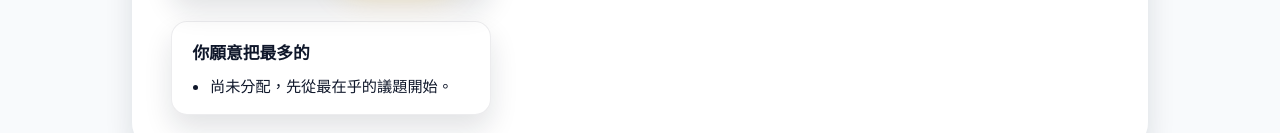
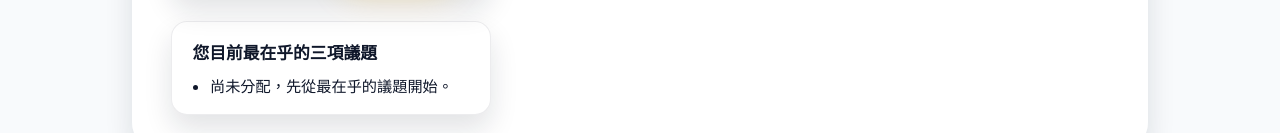
Before and after one commit to slushie1122/Quadratic-Voting, a website with bundled scripts: page index.html in a window 1280 px wide. Shown: the part 1329-1462 px from the top of the page. Built offline with nearby package versions, Linux system fonts and the light colour scheme; a script that the page names is missing.

Commit message:
12091930

```diff
--- a/index.html
+++ b/index.html
@@ -69,7 +69,7 @@
             <p class="status-card__alert" id="vc-feedback"></p>
           </div>
           <section class="summary" aria-label="投入摘要">
-            <h3>你願意把最多的</h3>
+            <h3>您目前最在乎的三項議題</h3>
             <ul id="summary-list">
               <li>尚未分配，先從最在乎的議題開始。</li>
             </ul>
```
